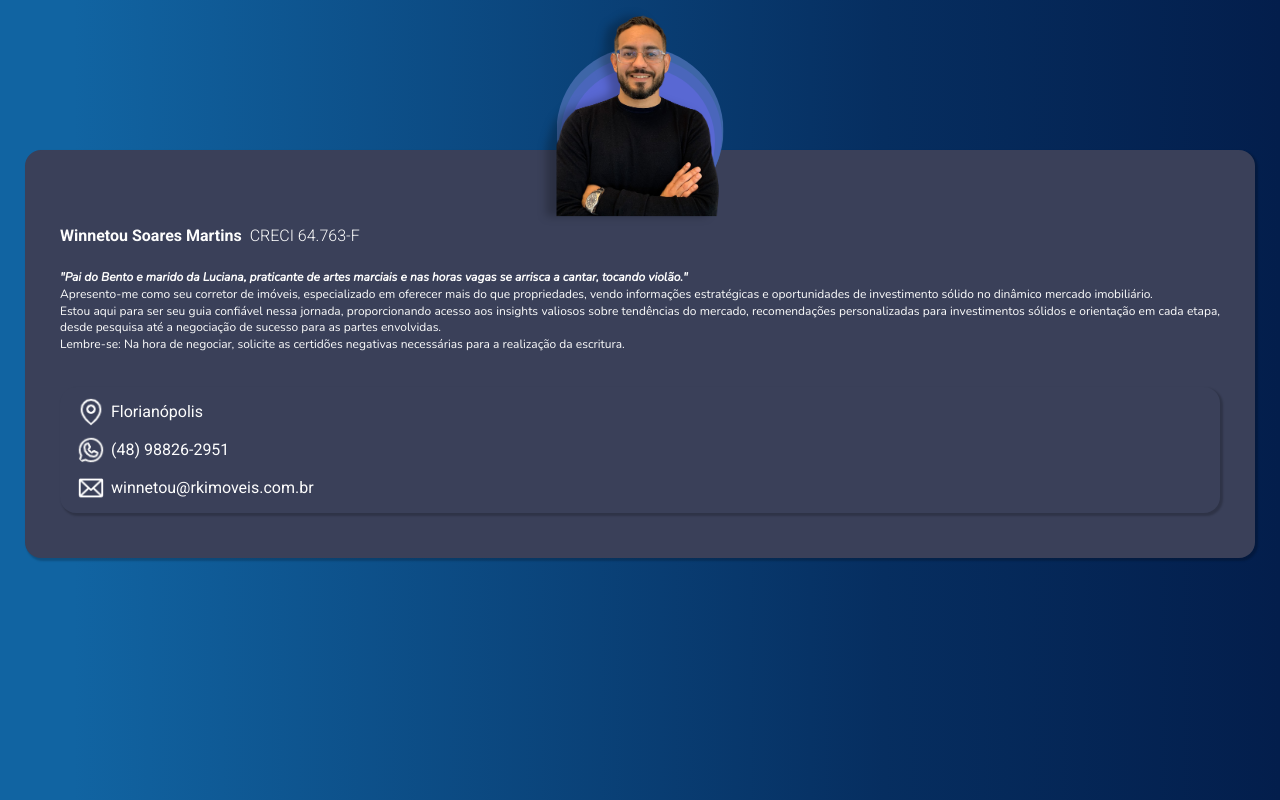
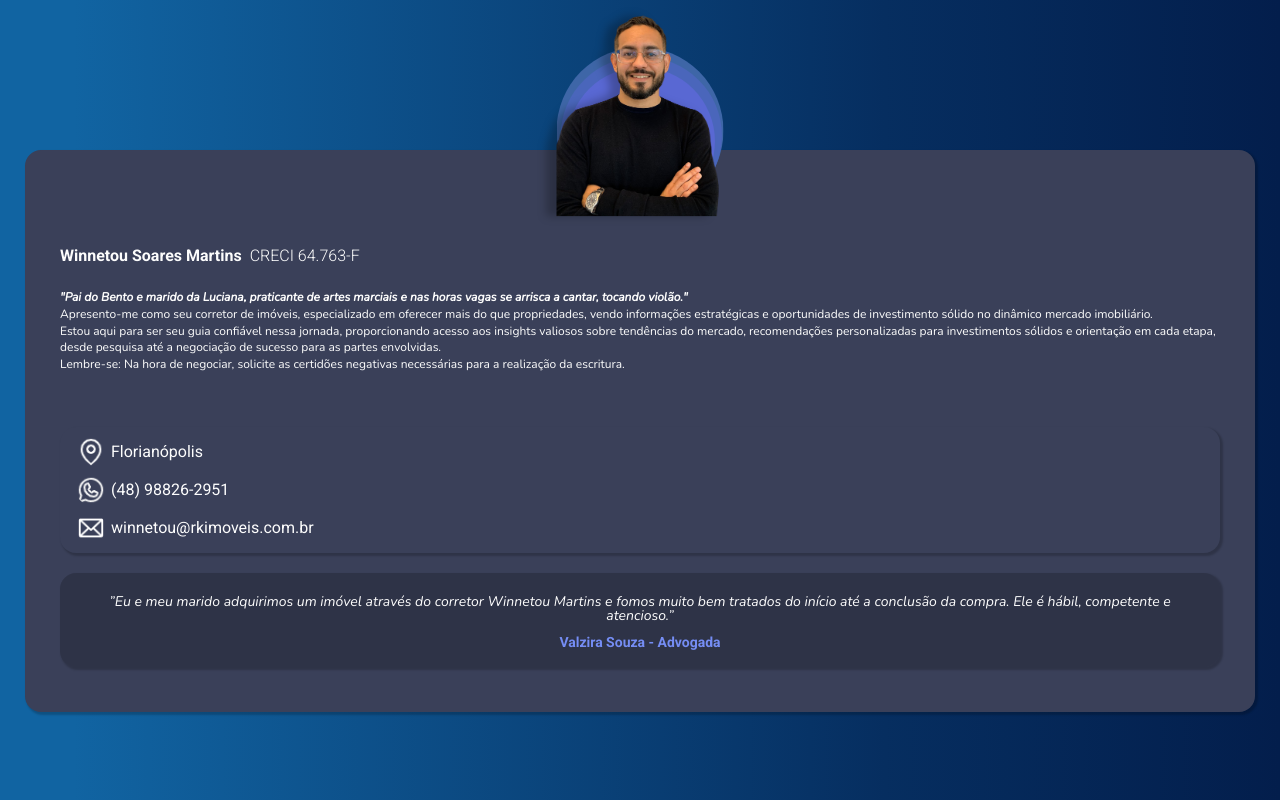
Before and after one commit to labyes24/RK-LP-VERA-MELENDEZ, a React (Vite) app: page /RealEstateBrokerDescription in a window 1280 px wide. Built offline with nearby package versions, Linux system fonts and the light colour scheme.

Commit message:
feat/FEAT-0014: Created a new CommentCard component and made styling changes to the profile page

```diff
--- a/src/presentation/pages/Profile/components/RealEstateBrokerDescription/index.jsx
+++ b/src/presentation/pages/Profile/components/RealEstateBrokerDescription/index.jsx
@@ -1,6 +1,7 @@
 import { BrokerImage } from '../../../../components/BrokerImage'
 
 import {
+  CommentCard,
   Container,
   CopyGroup,
   ImageContainer,
@@ -44,6 +45,7 @@ export function RealEstateBrokerDescription({ brokerData }) {
         </CopyGroup>
       </article>
 
+      <div className="description_card_footer">
         <LinksCard>
           <a
             href={`https://www.google.com/maps/place/${brokerData.address.city}`}
@@ -63,11 +65,26 @@ export function RealEstateBrokerDescription({ brokerData }) {
             <span>{brokerData.phone}</span>
           </a>
 
-        <a href={'mailto:' + brokerData.email} rel="noreferrer" target="_blank">
+          <a
+            href={'mailto:' + brokerData.email}
+            rel="noreferrer"
+            target="_blank"
+          >
             <img src={emailIcon} alt="Ícone do Gmail" />
             <span>{brokerData.email}</span>
           </a>
         </LinksCard>
+
+        <CommentCard>
+          <p>
+            &rdquo;Eu e meu marido adquirimos um imóvel através do corretor
+            Winnetou Martins e fomos muito bem tratados do início até a
+            conclusão da compra. Ele é hábil, competente e atencioso.&rdquo;
+          </p>
+
+          <h3>Valzira Souza - Advogada</h3>
+        </CommentCard>
+      </div>
     </Container>
   )
 }
--- a/src/presentation/pages/Profile/components/RealEstateBrokerDescription/styles.js
+++ b/src/presentation/pages/Profile/components/RealEstateBrokerDescription/styles.js
@@ -5,6 +5,7 @@ export const Container = styled.div`
 
   display: flex;
   flex-direction: column;
+  gap: 2rem;
 
   border-radius: 1.6rem;
   background-color: ${({ theme }) => theme.COLORS['zinc-500']};
@@ -13,12 +14,24 @@ export const Container = styled.div`
   @media screen and (min-width: 1440px) {
     flex-direction: row;
     justify-content: space-between;
-    padding: 2.4rem 4.8rem 2.4rem 3.5rem;
+    padding: 2.4rem 2.8rem 2.4rem 3.5rem;
     border-radius: 5.5rem 1.6rem 1.6rem 1.6rem;
 
     article {
       margin: 0 0 0 0;
       max-width: 64rem;
+    }
+  }
+
+  .description_card_footer {
+    display: flex;
+    flex-direction: column;
+    justify-content: space-between;
+    gap: 1.2rem;
+
+    @media screen and (max-width: 1440px) {
+      justify-content: flex-start;
+      gap: 2rem;
     }
   }
 `
@@ -109,7 +122,7 @@ export const CopyGroup = styled.div`
     line-height: 140%;
     font-size: 1.2rem;
     font-family: ${({ theme }) => theme.FONTS.Secondary};
-    text-align: justify;
+    text-align: left;
   }
 
   strong {
@@ -192,10 +205,52 @@ export const LinksCard = styled.div`
     gap: 1.6rem;
     margin-left: 0.8rem;
     height: fit-content;
-    align-self: end;
+    align-self: flex-start;
 
     a {
       word-break: normal;
     }
   }
 `
+
+export const CommentCard = styled.div`
+  padding: 2.2rem 1.4rem 1rem;
+
+  display: flex;
+  flex-direction: column;
+  gap: 0.4rem;
+
+  border-radius: 1.6rem;
+  background-color: rgba(0, 0, 0, 0.2);
+  box-shadow: 2px 2px 2px 1px rgba(0, 0, 0, 0.2);
+
+  text-align: center;
+
+  p {
+    font-family: 'Nunito', sans-serif;
+    text-align: center;
+    font-family: Nunito;
+    font-size: 14px;
+    font-style: italic;
+    font-weight: 300;
+    line-height: 100%;
+  }
+
+  h3 {
+    color: #758df4;
+
+    font-family: Roboto;
+    font-size: 14px;
+    font-style: normal;
+    font-weight: 700;
+    line-height: 30px;
+  }
+
+  @media screen and (min-width: 1440px) {
+    padding: 2.3rem 1.6rem 1rem;
+    color: ${({ theme }) => theme.COLORS.white};
+
+    max-width: 27rem;
+    width: 100%;
+  }
+`
--- a/src/presentation/pages/Profile/styles.js
+++ b/src/presentation/pages/Profile/styles.js
@@ -4,7 +4,21 @@ export const Container = styled.div`
   height: 100%;
   padding: 15vh 2.5rem 8rem 2.5rem;
 
+  margin-top: 6rem;
+
   display: flex;
   flex-direction: column;
   gap: 4.8rem;
+
+  animation: topToBot 1s ease-in;
+
+  @keyframes topToBot {
+    from {
+      opacity: 0;
+      transform: translateY(-80px);
+    }
+    to {
+      opacity: 1;
+    }
+  }
 `
```
Lines whose indentation alone changed are shown as unchanged.
